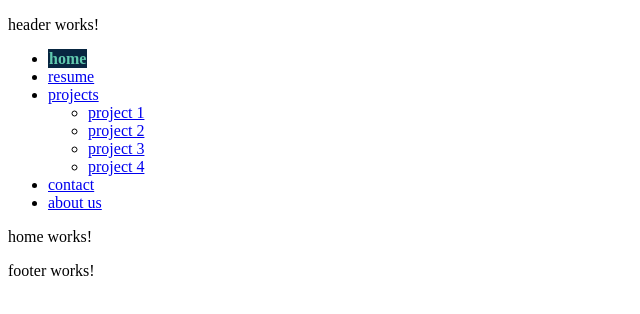
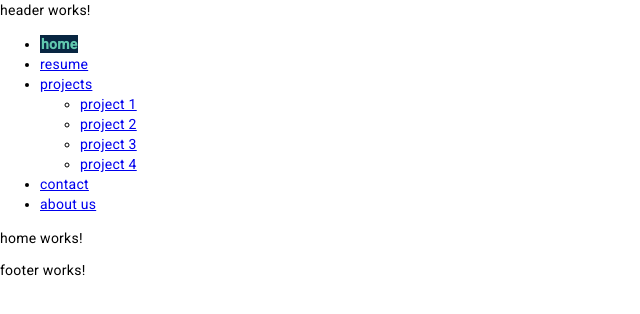
Before and after one commit to mahamfathy/maha-portfolio, an Angular app: page /home in a window 1280 px wide. Shown: the top 314 px of the page, without its empty margins (0-640 px from the left). Built offline with nearby package versions, Linux system fonts and the light colour scheme.

Commit message:
adding angular material

```diff
--- a/angular.json
+++ b/angular.json
@@ -30,6 +30,7 @@
               "src/assets"
             ],
             "styles": [
+              "@angular/material/prebuilt-themes/pink-bluegrey.css",
               "src/styles.scss"
             ],
             "scripts": []
@@ -90,6 +91,7 @@
               "src/assets"
             ],
             "styles": [
+              "@angular/material/prebuilt-themes/pink-bluegrey.css",
               "src/styles.scss"
             ],
             "scripts": []
--- a/package.json
+++ b/package.json
@@ -11,10 +11,12 @@
   "private": true,
   "dependencies": {
     "@angular/animations": "^17.3.0",
+    "@angular/cdk": "^17.3.10",
     "@angular/common": "^17.3.0",
     "@angular/compiler": "^17.3.0",
     "@angular/core": "^17.3.0",
     "@angular/forms": "^17.3.0",
+    "@angular/material": "^17.3.10",
     "@angular/platform-browser": "^17.3.0",
     "@angular/platform-browser-dynamic": "^17.3.0",
     "@angular/router": "^17.3.0",
--- a/src/app/app.config.ts
+++ b/src/app/app.config.ts
@@ -6,6 +6,7 @@
 import { HandleErrorInterceptor } from './shared/interceptors/handle-error-interceptor';
 import { FirebaseService } from './shared/services/firebase.service';
 import { ProjectsService } from './shared/services/projects.service';
+import { provideAnimationsAsync } from '@angular/platform-browser/animations/async';
 
 export const appConfig: ApplicationConfig = {
   providers: [
@@ -18,6 +19,6 @@
 
     importProvidersFrom(HttpClientModule),
     FirebaseService,
-    ProjectsService,
+    ProjectsService, provideAnimationsAsync(),
   ],
 };
--- a/src/app/projects/projects.component.ts
+++ b/src/app/projects/projects.component.ts
@@ -16,8 +16,9 @@
   constructor(private projectsService: ProjectsService) {}
   ngOnInit(): void {
     this.projectsService.getProjects().subscribe((projects) => {
+      console.log(projects);
       this.projects = projects;
-      console.log(this.projects);
+      console.log(this.projects.forEach((project) => console.log(project)));
     });
   }
 }
--- a/src/index.html
+++ b/src/index.html
@@ -6,8 +6,10 @@
   <base href="/">
   <meta name="viewport" content="width=device-width, initial-scale=1">
   <link rel="icon" type="image/x-icon" href="favicon.ico">
+  <link href="https://fonts.googleapis.com/css2?family=Roboto:wght@300;400;500&display=swap" rel="stylesheet">
+  <link href="https://fonts.googleapis.com/icon?family=Material+Icons" rel="stylesheet">
 </head>
-<body>
+<body class="mat-typography">
   <app-root></app-root>
 </body>
 </html>
--- a/src/styles.scss
+++ b/src/styles.scss
@@ -1 +1,4 @@
 /* You can add global styles to this file, and also import other style files */
+
+html, body { height: 100%; }
+body { margin: 0; font-family: Roboto, "Helvetica Neue", sans-serif; }
```
Also changed, not shown: 1 other file (tests, documents, lock files or other folders).
